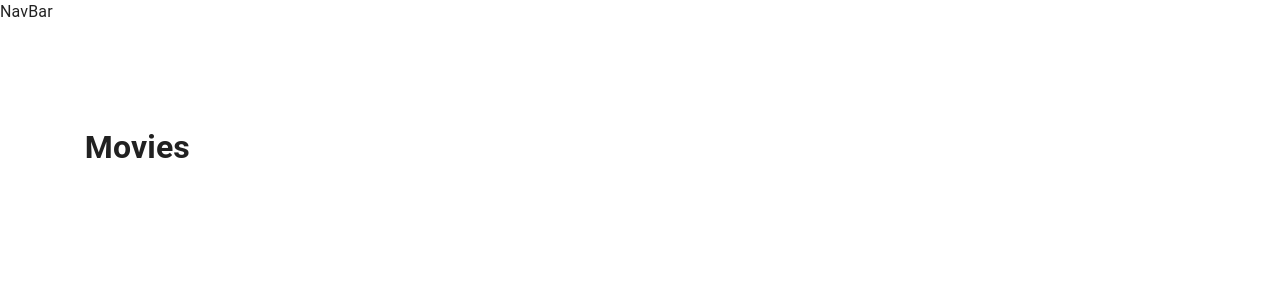
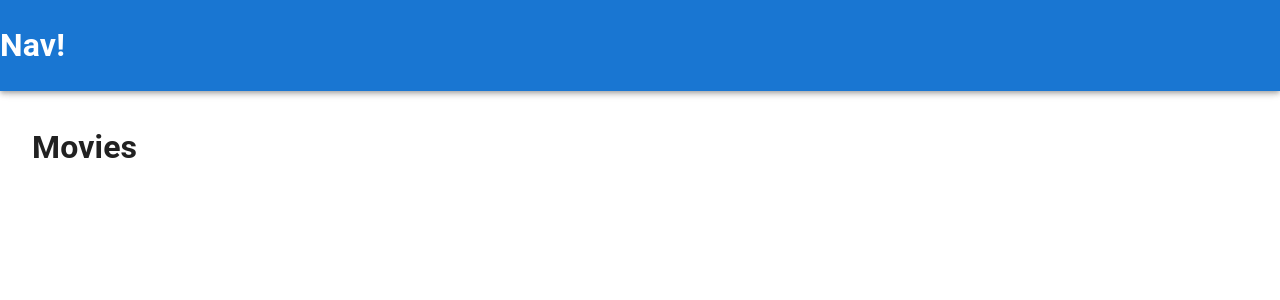
Before and after one commit to chriswu8/2800-202210-BBY24, a React (Create React App) app in the folder OneDrive/Desktop/filmpire_cw/: page / in a window 1280 px wide. Shown: the top 300 px of the page. Built offline with nearby package versions, Linux system fonts and the light colour scheme.

Commit message:
created a basic AppBar within empty react fragment

```diff
--- a/OneDrive/Desktop/filmpire_cw/src/components/NavBar/NavBar.jsx
+++ b/OneDrive/Desktop/filmpire_cw/src/components/NavBar/NavBar.jsx
@@ -6,7 +6,11 @@ import { Link } from 'react-router-dom';
 const NavBar = () => {
   console.log('movie info');
   return (
-    <div>NavBar</div>
+    <>
+      <AppBar>
+        <h1>Nav!</h1>
+      </AppBar>
+    </>
   );
 };
 
```
